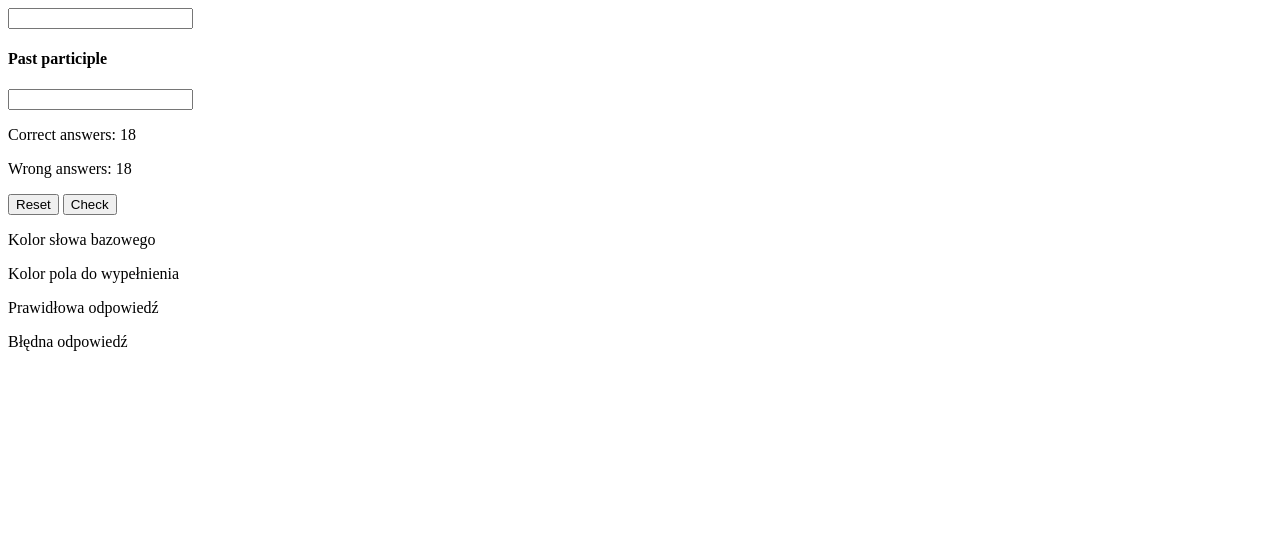
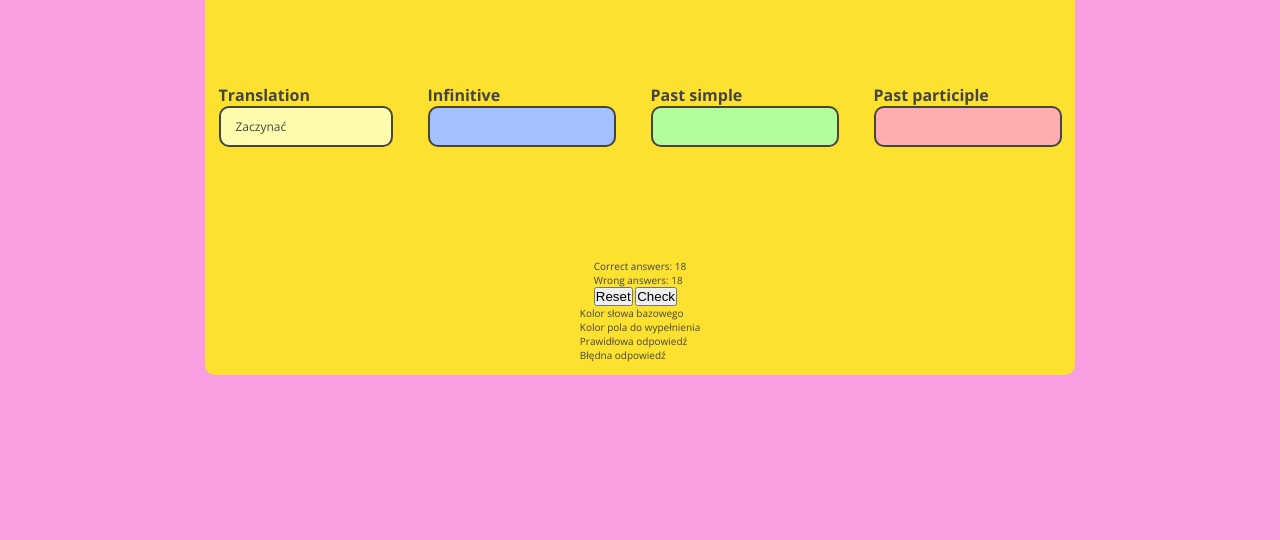
Before and after one commit to danielkuciej/irregular-verbs, a plain HTML site: page index.html in a window 1280 px wide. Shown: the part 260-800 px from the top of the page. Drawn offline with nearby package versions, Linux system fonts and the light colour scheme.

Commit message:
Working on css model. Body tag and box section

```diff
--- a/index.html
+++ b/index.html
@@ -4,27 +4,34 @@
     <meta charset="UTF-8" />
     <meta http-equiv="X-UA-Compatible" content="IE=edge" />
     <meta name="viewport" content="width=device-width, initial-scale=1.0" />
+
+    <style>
+      @import url('https://fonts.googleapis.com/css2?family=Open+Sans:ital,wght@0,300..800;1,300..800&display=swap');
+    </style>
+
+    <link rel="stylesheet" href="style.css" />
     <title>Irregular Verbs</title>
   </head>
   <body>
-    <section>
+    <section class="box">
       <h1>Learn Irregular Verbs</h1>
       <div class="top">
         <div class="pl-word">
           <h4>Translation</h4>
           <p class="word">Zaczynać</p>
+          <!-- <input type="button" class="word" /> -->
         </div>
         <div class="infinitive-word">
           <h4>Infinitive</h4>
-          <input type="text" />
+          <input type="text" class="input infinite" />
         </div>
         <div class="past-sim-word">
           <h4>Past simple</h4>
-          <input type="text" />
+          <input type="text" class="input past-sim" />
         </div>
         <div class="past-parti-word">
           <h4>Past participle</h4>
-          <input type="text" />
+          <input type="text" class="input past-parti" />
         </div>
       </div>
       <div class="bottom">
--- a/style.css
+++ b/style.css
@@ -0,0 +1,80 @@
+:root {
+  --color-1: #f99fe1;
+  --color-2: #fde12f;
+  --color-3: #fffcad;
+  --color-4: #a3c0ff;
+  --color-5: #b3fd9a;
+  --color-6: #ffadb0;
+  --color-7: #cb94fe;
+}
+
+* {
+  margin: 0;
+  padding: 0;
+  box-sizing: border-box;
+}
+
+body {
+  font-size: 62.5%;
+  font-family: 'Open Sans', sans-serif;
+  height: 100vh;
+  color: #444;
+  background-color: var(--color-1);
+  display: flex;
+  justify-content: center;
+  align-items: center;
+}
+
+.box {
+  width: 870px;
+  height: 470px;
+  border-radius: 10px;
+  background-color: var(--color-2);
+  display: flex;
+  flex-direction: column;
+  align-items: center;
+}
+
+h1 {
+  font-size: 36px;
+  padding: 30px 0px 100px 0px;
+}
+
+.top {
+  display: flex;
+  gap: 35px;
+  margin: 0rem 1rem 7rem 1rem;
+}
+
+h4 {
+  font-size: 16px;
+}
+
+.pl-word p {
+  padding: 10px 15px;
+  width: 174px;
+  border-radius: 10px;
+  border: 2px solid #444;
+  background-color: var(--color-3);
+  font-size: 12px;
+}
+
+.input {
+  padding: 10px 15px;
+  border-radius: 10px;
+  border: 2px solid #444;
+  font-family: 'Open Sans', sans-serif;
+  font-size: 12px;
+}
+
+.infinite {
+  background-color: var(--color-4);
+}
+
+.past-sim {
+  background-color: var(--color-5);
+}
+
+.past-parti {
+  background-color: var(--color-6);
+}
```
